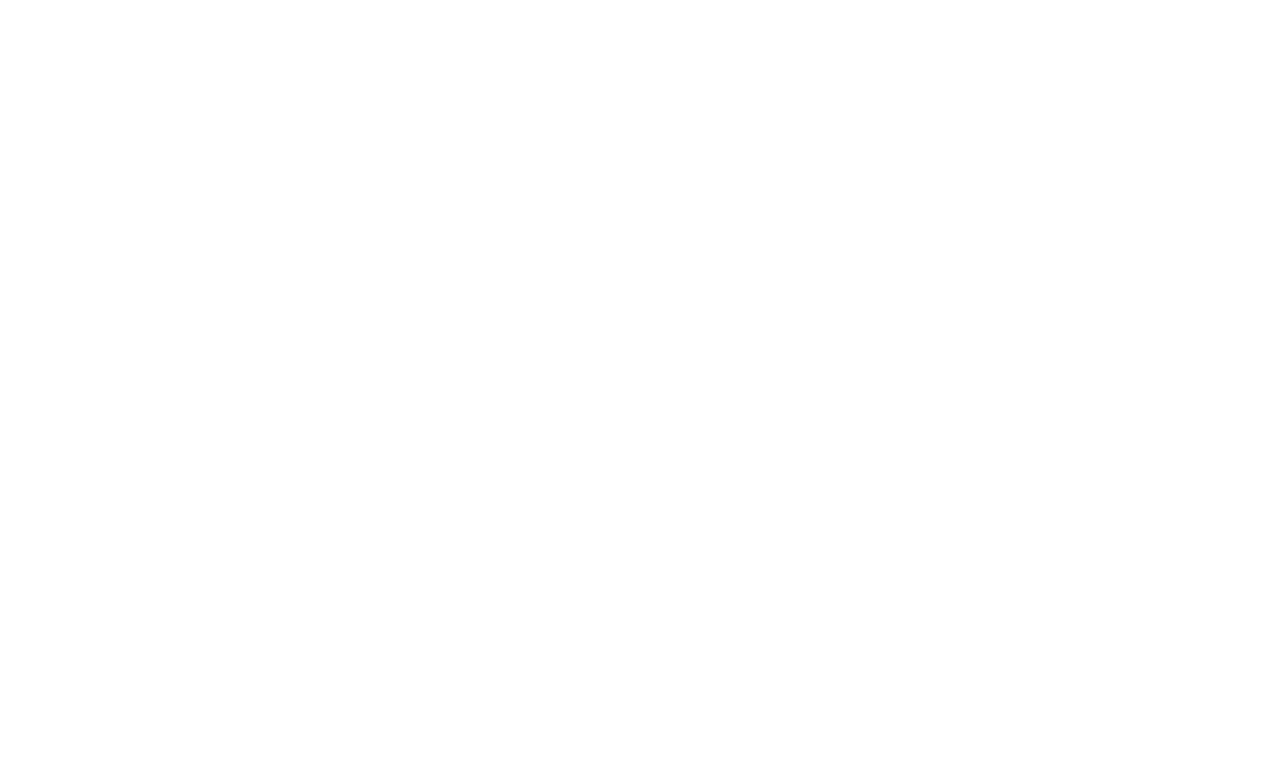
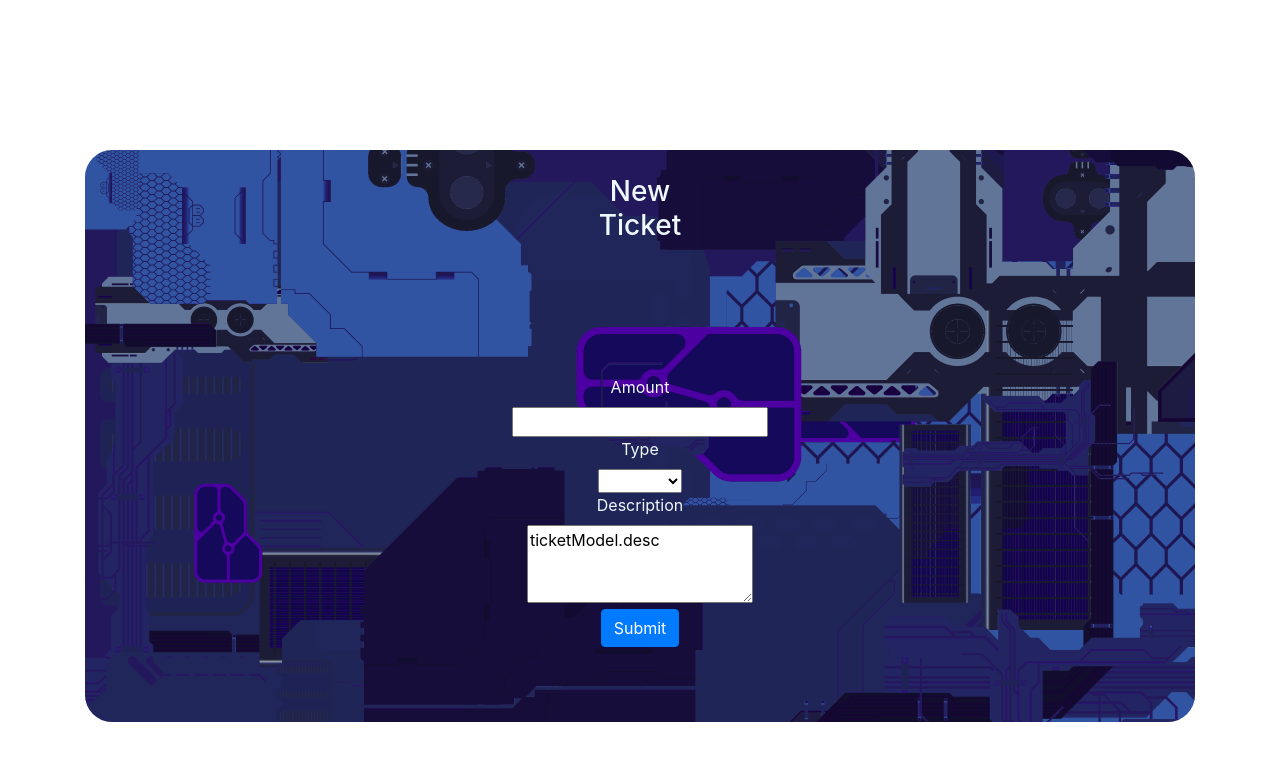
Before and after one commit to digitalengineeringlabs/revature-0628-p2-teamb, an Angular app in the folder client/: page /ticket in a window 1280 px wide. Before the commit this address led to /. Shown: the top 760 px of the page. Built offline with nearby package versions, Linux system fonts and the light colour scheme.

Commit message:
just need CORS filter

```diff
--- a/client/src/app/app-routing.module.ts
+++ b/client/src/app/app-routing.module.ts
@@ -1,11 +1,14 @@
 import { NgModule } from '@angular/core';
 import { RouterModule, Routes } from '@angular/router';
+import { newTicket } from './ticketForm/ticketForm.component';
 
-const routes: Routes = [];
+const routes: Routes = [
+  { path:'ticket', component: newTicket}
+];
 
 @NgModule({
   imports: [RouterModule.forRoot(routes)],
   exports: [RouterModule]
 })
 export class AppRoutingModule { }
-export const routingComponents = [];
+export const routingComponents = [newTicket];
--- a/client/src/app/app.component.html
+++ b/client/src/app/app.component.html
@@ -1,3 +1,3 @@
-<div class="container">
-
+<div class="container center">
+    <router-outlet></router-outlet>
 </div>
--- a/client/src/app/ticketForm/ticketForm.component.html
+++ b/client/src/app/ticketForm/ticketForm.component.html
@@ -1,16 +1,31 @@
-<form (ngSubmit)="onSubmit(employeeForm)" #employeeForm="ngForm" novalidate>
-    <label for="employee_id">Employee ID</label>
-    <input name="employee_id" type="number" ngModel="ticketModel.employee_id">
+<div class="ticketCont">
+    <div class="ticketShade">
+        <div class="row justify-content-center header">
+            <div class="col-lg-2">
+                <h3>New Ticket</h3>
+            </div>
+        </div>
+
+        <div class="row justify-content-center formBody">
+            <div class="col-lg-8 formBody">
+                <form (ngSubmit)="onSubmit(ticketForm)" #ticketForm="ngForm" novalidate>
+                <!-- <label for="employee_id">Employee ID</label>
+                    <input name="employee_id" type="number" ngModel="ticketModel.employee_id"> -->
                     <label for="amount">Amount</label>
-    <input name="amount" type="number" ngModel="ticketModel.amount">
+                    <br><input name="amount" type="number" ngModel="ticketModel.amount"><br>
                     <label for="type">Type</label>
-    <select name="type" ngModel="ticketModel.type">
+                    <br><select name="type" ngModel="ticketModel.type">
                         <option value="food">Food</option>
                         <option value="lodge">Lodging</option>
                         <option value="travel">Travel</option>
                         <option value="other">Other</option>
-    </select>>
+                    </select><br>
                     <label for="description">Description</label>
-    <input name="description" type="textarea" ngModel="ticketModel.desc">
+                    <br><textarea name="description" type="textarea" ngModel="ticketModel.desc" rows="3" columns="50"></textarea><br>
                     <input name="status" type="hidden" value="pending" ngModel="ticketModel.status">
+                    <button type="submit" class="btn btn-primary">Submit</button>
                 </form>
+            </div>
+        </div>
+    </div>
+</div>
--- a/client/src/app/ticketForm/ticketForm.component.ts
+++ b/client/src/app/ticketForm/ticketForm.component.ts
@@ -5,24 +5,28 @@
 import { Router } from '@angular/router';
 
 @Component({
-    selector: 'login',
-    templateUrl: './login.html'
+    selector: 'newTicket',
+    templateUrl: './ticketForm.component.html'
   })
 
 
-  export class Login {
+  export class newTicket {
 
     constructor(private http:HttpClient, private router:Router) {}
 
 //  This method still needs to be redone
     onSubmit(form:NgForm) {
       console.log(form);
-      this.http.post("http://localhost:8080/Project1/user", JSON.stringify({username:form.value.username,employeeID:form.value.empid}))
+      this.http.post("http://localhost:8080/tickets", ({
+        amount: form.value.amount,
+        type: form.value.type,
+        description: form.value.description,
+        status: form.value.status
+      }))
       .subscribe({
         next:(data:any)=>{
           console.log(data);
-          this.router.navigate(['/employee'])
-          localStorage.setItem("username", form.value.username);
+
         },
         error:(error)=>{
           console.log(error);
--- a/client/src/index.html
+++ b/client/src/index.html
@@ -5,6 +5,7 @@
   <title>Client</title>
   <base href="/">
   <meta name="viewport" content="width=device-width, initial-scale=1">
+  <link rel="stylesheet" href="https://cdn.jsdelivr.net/npm/bootstrap@4.6.0/dist/css/bootstrap.min.css" integrity="sha384-B0vP5xmATw1+K9KRQjQERJvTumQW0nPEzvF6L/Z6nronJ3oUOFUFpCjEUQouq2+l" crossorigin="anonymous">
   <link rel="icon" type="image/x-icon" href="favicon.ico">
 </head>
 <body>
--- a/client/src/styles.css
+++ b/client/src/styles.css
@@ -1 +1,44 @@
 /* You can add global styles to this file, and also import other style files */
+
+body{
+    height: 100vh;
+}
+
+.center{
+    text-align: center;
+    justify-content: center;
+    align-items: center;
+}
+
+.row{
+    text-align: center;
+    justify-content: center;
+    align-items: center;
+}
+
+.header {
+    padding: 25px;
+    margin: 25px auto;
+}
+
+.ticketCont {
+    margin-top: 150px;
+    background-image: url(assets/bluebg.png);
+    text-align: center;
+    justify-content: center;
+    align-items: center;
+    border-radius: 27px;
+    color: aliceblue;
+}
+
+.ticketShade{
+    height: 100%;
+    width: 100%;
+    background-color: rgba(0, 0, 0, 0.363);
+    border-radius: 27px;
+}
+
+.formBody{
+    padding: 25px;
+    margin: 25px auto;
+}
```
Also changed, not shown: client/src/app/ticketForm/ticket.ts (added, +8 -0 lines), client/src/assets/bluebg.png (added), 2 other files (tests, documents, lock files or other folders). Lines whose indentation alone changed are shown as unchanged.
